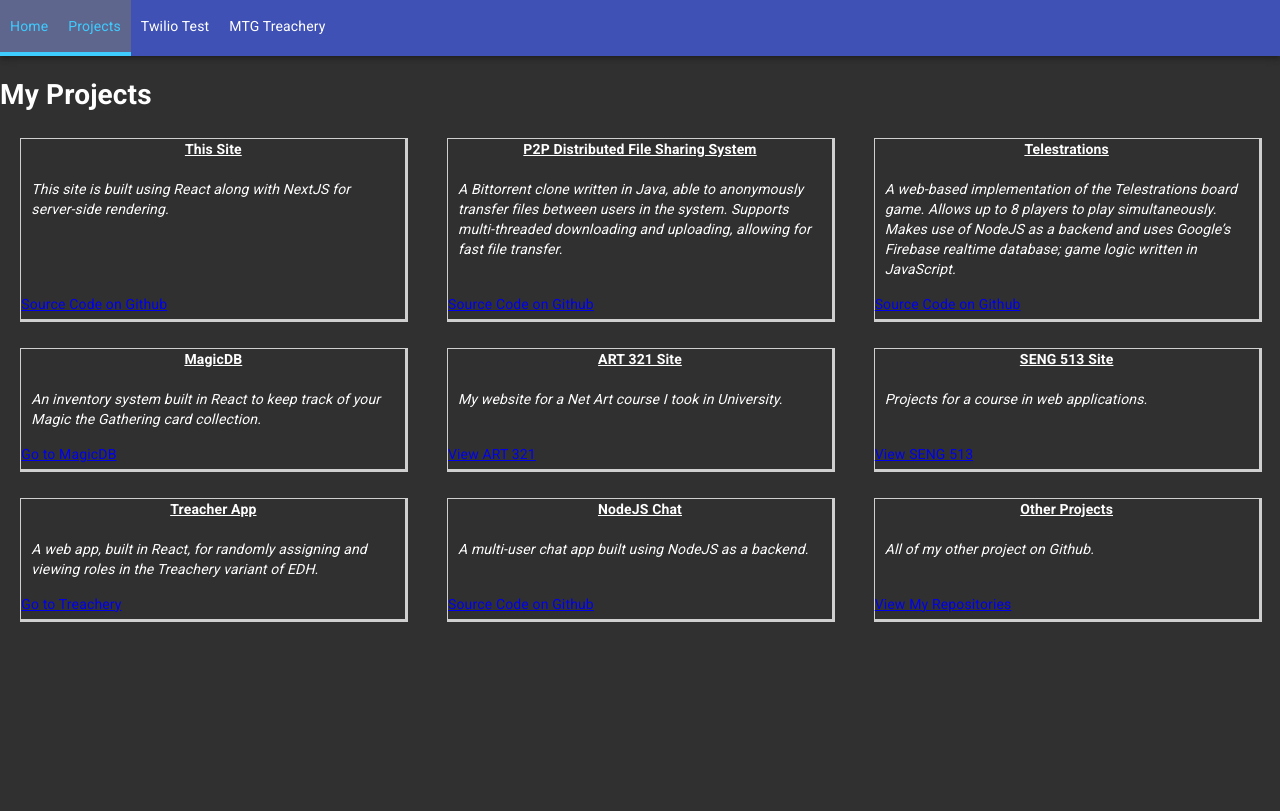
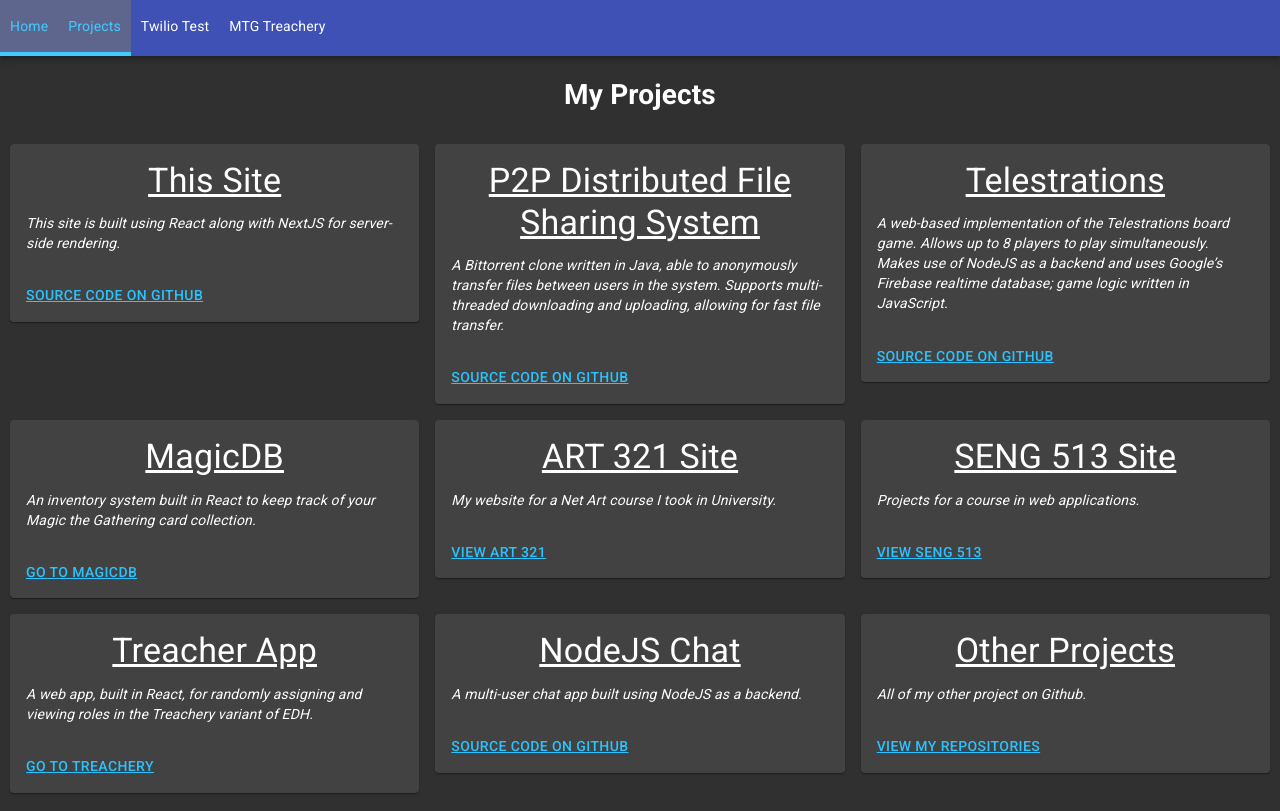
Before and after one commit to Inderpreet-D/react-site, a Next.js app: page /projects in a window 1280 px wide. Built offline with nearby package versions, Linux system fonts and the light colour scheme.

Commit message:
Converted to use material cards

```diff
--- a/components/Card/Card.jsx
+++ b/components/Card/Card.jsx
@@ -1,25 +1,66 @@
+import {
+    Card,
+    CardContent,
+    CardActions,
+    Typography,
+    Button,
+    Grid,
+} from "@material-ui/core";
+import PropTypes from "prop-types";
+
 import styles from "./Card.module.css";
 import Link from "next/link";
 
-const Card = (props) => {
+const MyCard = (props) => {
     let target = "_blank";
     if (props.href.startsWith("/")) {
         target = "";
     }
 
+    let width = 4;
+    if (props.width) {
+        width = props.width;
+    }
+
     return (
-        <div className={styles.Card}>
-            <div className={styles.Title}>{props.title}</div>
-            <div className={styles.Description}>{props.description}</div>
-            <div className={styles.LinkBlock}>
-                <div className={styles.Link}>
-                    <Link href={props.href}>
-                        <a target={target}>{props.hrefTitle}</a>
-                    </Link>
-                </div>
-            </div>
-        </div>
+        <Grid item xs={width}>
+            <Card>
+                <CardContent>
+                    <Typography
+                        variant="h4"
+                        className={styles.Title}
+                        gutterBottom
+                    >
+                        {props.title}
+                    </Typography>
+                    <Typography
+                        variant="body2"
+                        className={styles.Description}
+                        component="p"
+                    >
+                        {props.description}
+                    </Typography>
+                </CardContent>
+                <CardActions>
+                    <Button size="medium">
+                        <Link href={props.href}>
+                            <a target={target} className={styles.Link}>
+                                {props.hrefTitle}
+                            </a>
+                        </Link>
+                    </Button>
+                </CardActions>
+            </Card>
+        </Grid>
     );
 };
 
-export default Card;
+MyCard.propTypes = {
+    title: PropTypes.string.isRequired,
+    description: PropTypes.string.isRequired,
+    href: PropTypes.string.isRequired,
+    hrefTitle: PropTypes.string.isRequired,
+    width: PropTypes.number,
+};
+
+export default MyCard;
--- a/components/Card/Card.module.css
+++ b/components/Card/Card.module.css
@@ -1,40 +1,14 @@
-.Card {
-    height: auto;
-    border: var(--box-border);
-    box-shadow: 1px 1px 0 2px rgb(207, 207, 207);
-    margin: 5px 15px 25px 15px;
-    flex: 0 0 30%;
-    box-sizing: border-box;
-    position: relative;
-}
-
-.Card:hover {
-    border: 1px solid gold;
-    background-color: #eee;
-}
-
 .Title {
     text-decoration: underline;
-    font-weight: bold;
+    font-size: 14px;
     text-align: center;
 }
 
 .Description {
-    margin-top: 10px;
-    text-align: left;
-    padding: 10px;
     font-style: italic;
     box-sizing: border-box;
-    margin-bottom: 10px;
-}
-
-.LinkBlock {
-    margin-top: 30px;
 }
 
 .Link {
-    position: absolute;
-    left: 0;
-    right: 0;
-    bottom: 5px;
+    color: rgb(42, 195, 255);
 }
--- a/containers/Projects/ProjectsContainer/ProjectsContainer.jsx
+++ b/containers/Projects/ProjectsContainer/ProjectsContainer.jsx
@@ -2,6 +2,7 @@ import React from "react";
 
 import styles from "./ProjectsContainer.module.css";
 import Card from "../../../components/Card";
+import { Grid } from "@material-ui/core";
 
 const ProjectsContainer = (props) => {
     let key = 0;
@@ -73,7 +74,11 @@ Makes use of NodeJS as a backend and uses Google’s Firebase realtime database;
         />,
     ];
 
-    return <div className={styles.Grid + " BorderedBox"}>{cards}</div>;
+    return (
+        <Grid container spacing={2} className={styles.Grid}>
+            {cards}
+        </Grid>
+    );
 };
 
 export default ProjectsContainer;
--- a/containers/Projects/ProjectsContainer/ProjectsContainer.module.css
+++ b/containers/Projects/ProjectsContainer/ProjectsContainer.module.css
@@ -1,7 +1,3 @@
 .Grid {
-    display: flex;
-    width: var(--box-width);
-    margin-top: 10px;
-    flex-wrap: wrap;
-    justify-content: space-around;
+    padding: 10px;
 }
--- a/pages/projects.js
+++ b/pages/projects.js
@@ -11,7 +11,7 @@ const Projects = () => {
                 <title>Projects</title>
             </Head>
             <Toolbar />
-            <div className="BorderedBox">
+            <div style={{ textAlign: "center" }}>
                 <h1>My Projects</h1>
             </div>
             <ProjectsSection />
```
